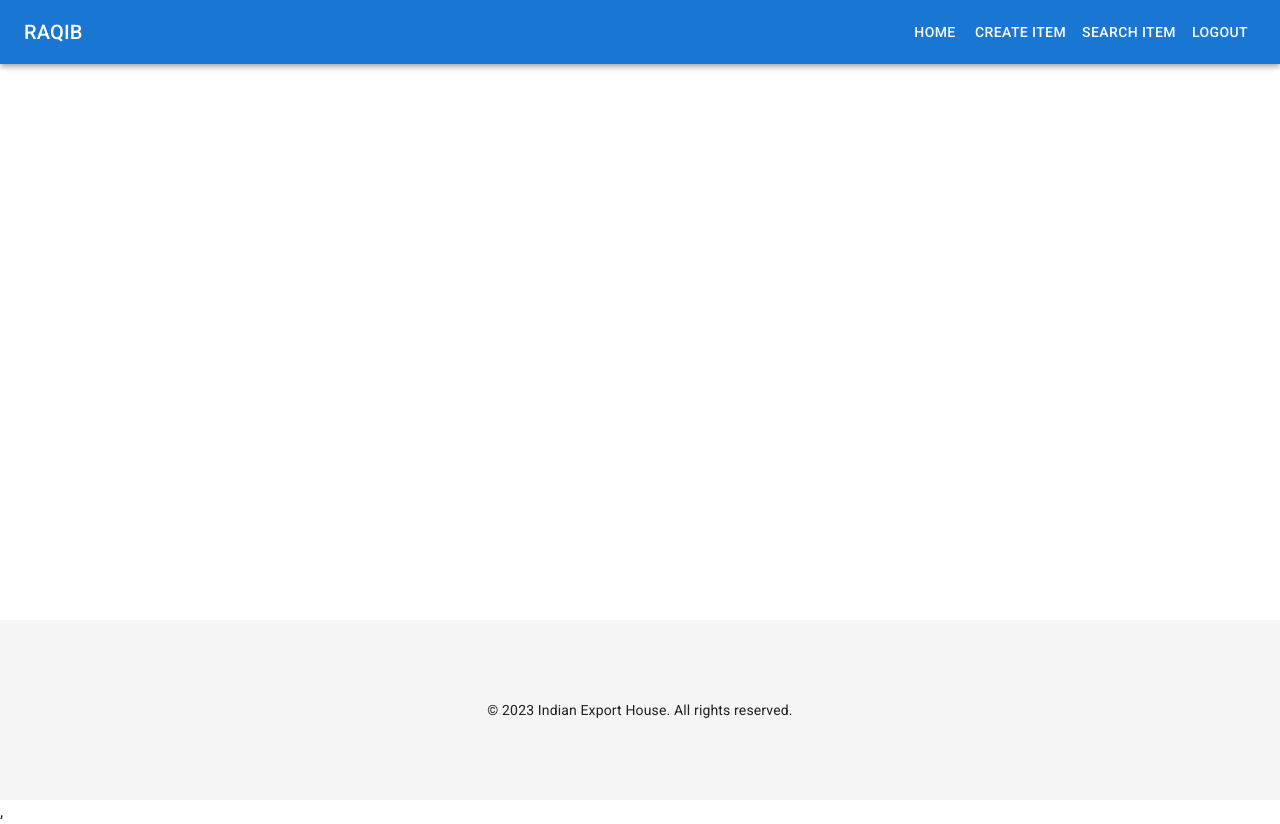
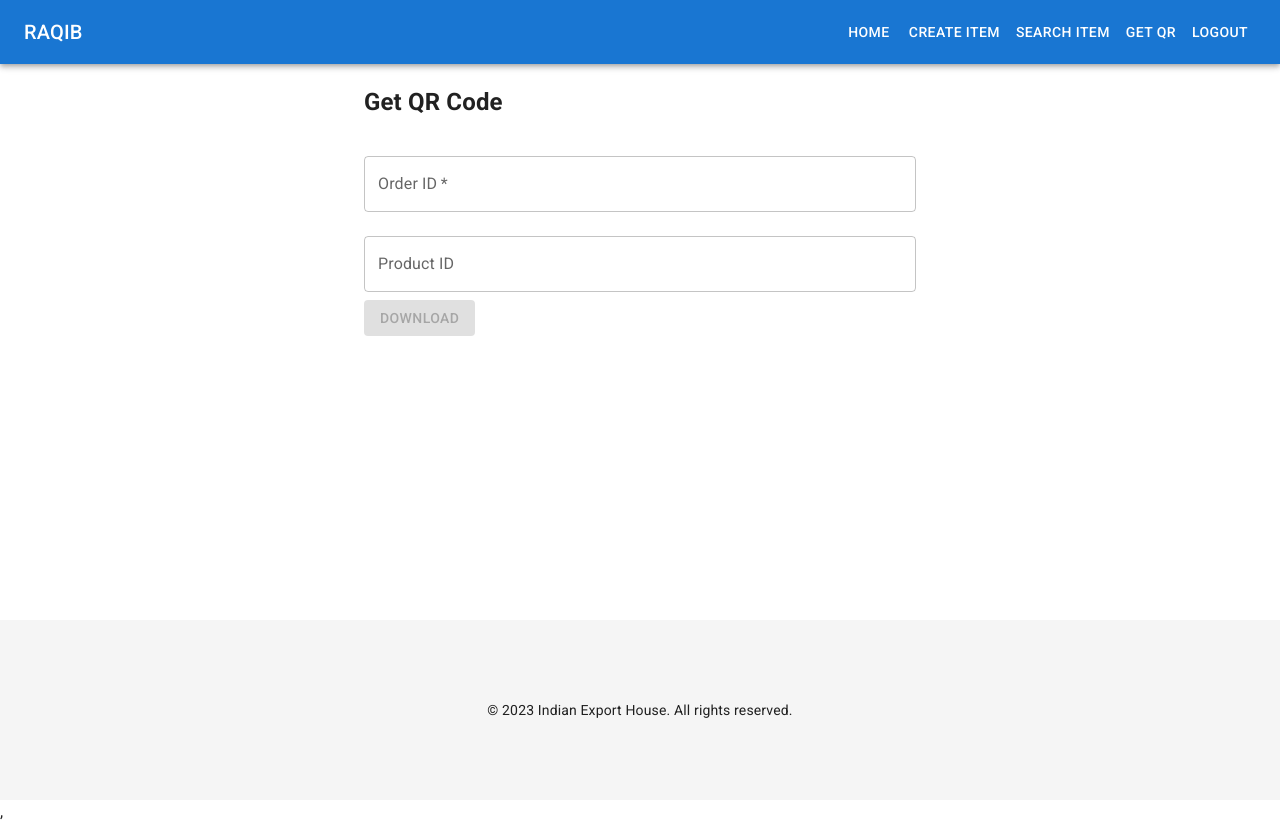
Before and after one commit to sameer7483/raqib, a React (Create React App) app in the folder raqib-frontend/: page /getqr in a window 1280 px wide. Built offline with nearby package versions, Linux system fonts and the light colour scheme; sample sign-in values are in the browser's storage; what amazon-cognito-identity-js would draw is missing.

Commit message:
adding download QR

```diff
--- a/raqib-frontend/package.json
+++ b/raqib-frontend/package.json
@@ -7,8 +7,10 @@
     "@emotion/styled": "^11.11.0",
     "@mui/material": "^5.13.6",
     "amazon-cognito-identity-js": "^6.3.1",
+    "aws-sdk": "^2.1412.0",
     "axios": "^1.4.0",
     "bootstrap": "^5.3.0",
+    "jszip": "^3.10.1",
     "react": "^18.2.0",
     "react-dom": "^18.2.0",
     "react-redux": "^8.1.1",
--- a/raqib-frontend/src/App.js
+++ b/raqib-frontend/src/App.js
@@ -10,6 +10,7 @@ import './index.css';
 import Signin from './components/Signin';
 import { Account } from './components/Account';
 import PrivateRoute from './components/PrivateRoute'
+import GetQr from './components/GetQr';
 
 function App() {
   return (
@@ -34,9 +35,13 @@ function App() {
            </PrivateRoute>
           } />
           <Route path="/products/:slug" element={
-
           <PrivateRoute>
           <ProductDetails />
+         </PrivateRoute>
+          } />
+          <Route path="/getqr" element={
+          <PrivateRoute>
+          <GetQr />
          </PrivateRoute>
           } />
         </Routes>
--- a/raqib-frontend/src/actions/itemActions.js
+++ b/raqib-frontend/src/actions/itemActions.js
@@ -16,7 +16,8 @@ export const createItem = (orderId, productId, seqNum) => async (dispatch) => {
     const response = await createItemService(orderId, productId, seqNum);
     // Dispatch success action if necessary
     const id = [orderId, productId, seqNum].join('-');
-    const imageUrl = `https://raqib-storage.s3.amazonaws.com/${id}`;
+    const key =[orderId, productId, seqNum].join('/');
+    const imageUrl = `https://raqib-storage.s3.amazonaws.com/${key}`;
     if (response && response.data && response.data.error === 'Item already exists') {
       // Item already exists, show alert or perform desired action
       alert(`Item already exists: ${id}`);
--- a/raqib-frontend/src/components/CreateItem.js
+++ b/raqib-frontend/src/components/CreateItem.js
@@ -89,7 +89,7 @@ function CreateItem() {
       </form>
       {imageUrl && (
         <div>
-          <h3>QR Code for: {imageUrl.split("/").pop()}</h3>
+          <h3>QR Code for: {imageUrl.split("/").slice(-3).join('-')}</h3>
           <img src={imageUrl} alt="QR Code"  width="150px" height="150px"/>
         </div>
       )}
--- /dev/null
+++ b/raqib-frontend/src/components/GetQr.js
@@ -0,0 +1,129 @@
+import React, { useState, useEffect } from 'react';
+import { useDispatch, useSelector } from 'react-redux';
+import { createItem } from '../actions/itemActions';
+import { Button, Container, TextField, Typography } from '@mui/material';
+import { S3 } from 'aws-sdk';
+import JSZip from 'jszip';
+function GetQr() {
+  const dispatch = useDispatch();
+  const [orderId, setOrderId] = useState('');
+  const [productId, setProductId] = useState('');
+  const [isOrderIdValid, setIsOrderIdValid] = useState(true);
+  const [isProductIdValid, setIsProductIdValid] = useState(true);
+  const isFormValid = orderId || (orderId && productId);
+  const [zipFileName, setZipFileName] = useState('');
+  const [downloadUrl, setDownloadUrl] = useState('');
+  useEffect(() => {
+    dispatch({ type: 'RESET'});
+    setOrderId('');
+    setProductId('');
+  }, []); // Call reset when the component mounts
+
+  const handleSubmit = (e) => {
+    e.preventDefault();
+    handleDownloadClick();
+  };
+
+  const handleOrderIdChange = (e) => {
+    const value = e.target.value.trim();
+    setOrderId(value);
+    setIsOrderIdValid(/^[a-zA-Z0-9]+$/.test(value));
+  };
+
+  const handleProductIdChange = (e) => {
+    const value = e.target.value.trim();
+    setProductId(value);
+    setIsProductIdValid(/^[a-zA-Z0-9]+$/.test(value));
+  };
+
+
+
+  const handleDownloadClick = async () => {
+    try {
+      const s3 = new S3({
+        region: 'us-east-1',
+        accessKeyId: 'AKIAWV5UQCEI2G4G7ZFP',
+        secretAccessKey: '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',
+      });
+
+      const bucketName = 'raqib-storage';
+      const directoryPath = !productId ? orderId : [orderId, productId].join('/');
+      const zipfile = (!productId ? orderId : [orderId, productId].join('-')) + ".zip";
+      setZipFileName(zipfile);
+      // Fetch S3 Objects
+      const listObjectsResponse = await s3.listObjectsV2({
+        Bucket: bucketName,
+        Prefix: directoryPath,
+      }).promise();
+      console.log(listObjectsResponse);
+      // Prepare File List
+      const fileList = listObjectsResponse.Contents.map((object) => {
+        const fileName = object.Key.replace(directoryPath, '');
+        return { key: object.Key, name: fileName };
+      });
+      if(fileList.length == 0 ){
+        alert(`No QR codes found for ${zipfile}`);
+        return;
+      }
+      // Download File Contents
+      const fileContents = await Promise.all(fileList.map(async (file) => {
+        const object = await s3.getObject({ Bucket: bucketName, Key: file.key }).promise();
+        return { name: file.name, content: object.Body };
+      }));
+
+      // Compress Files
+      const zip = new JSZip();
+      fileContents.forEach((item) => {
+        zip.file(item.name, item.content);
+      });
+      const zippedContent = await zip.generateAsync({ type: 'blob' });
+
+      // Provide Download Link
+      const downloadLink = URL.createObjectURL(zippedContent);
+      setDownloadUrl(downloadLink);
+      setOrderId('');
+      setProductId('');
+    } catch (error) {
+      console.log('Error occurred during S3 directory download:', error);
+      alert(`Error occurred during download: ${error}`)
+    }
+  };
+
+  return (
+    <Container maxWidth="sm">
+      <h2>Get QR Code </h2>
+      <form onSubmit={handleSubmit}>
+        <TextField
+          label="Order ID"
+          variant="outlined"
+          value={orderId}
+          onChange={handleOrderIdChange}
+          fullWidth
+          margin="normal"
+          required
+          error={!isOrderIdValid}
+          helperText={!isOrderIdValid && 'OrderId must be alphanumeric'}
+        />
+
+        <TextField
+          label="Product ID"
+          variant="outlined"
+          value={productId}
+          onChange={handleProductIdChange}
+          fullWidth
+          margin="normal"
+          error={!isProductIdValid}
+          helperText={!isProductIdValid && 'ProductId must be alphanumeric'}
+        />
+        <Button variant="contained" color="primary" type="submit" disabled={!isFormValid}>
+          Download
+        </Button>
+      </form>
+      <div>
+      {downloadUrl && <a href={downloadUrl} download={zipFileName}>{zipFileName}</a>}
+    </div>
+    </Container>
+  );
+}
+
+export default GetQr;
--- a/raqib-frontend/src/components/Navbar.js
+++ b/raqib-frontend/src/components/Navbar.js
@@ -26,6 +26,9 @@ const Navbar = () => {
         <Button component={NavLink} to="/searchitem" color="inherit" activeClassName="active-link">
           Search Item
         </Button>
+        <Button component={NavLink} to="/getqr" color="inherit" activeClassName="active-link">
+          Get QR
+        </Button>
         {isAuth ? (
           <Button color="inherit" onClick={handleLogout}>
             Logout
```
Also changed, not shown: 1 other file (tests, documents, lock files or other folders).
